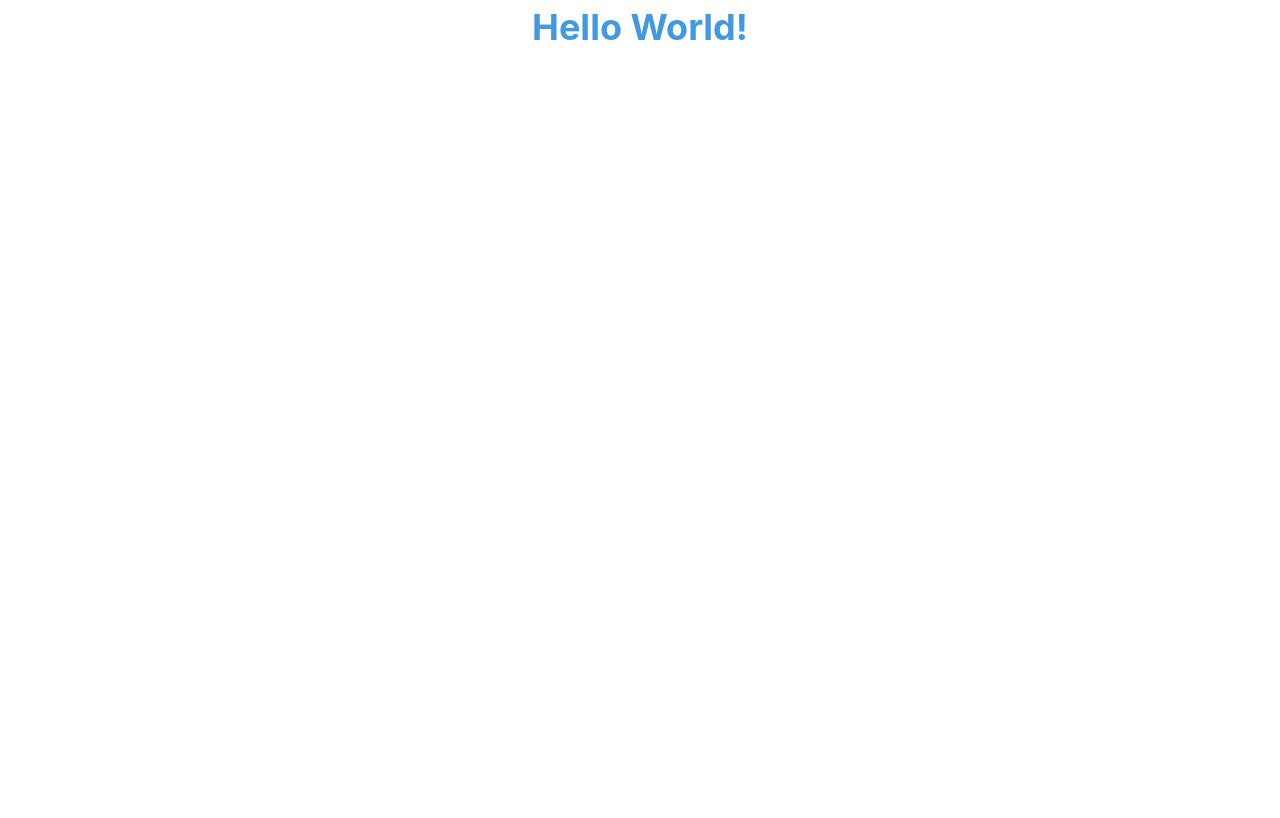
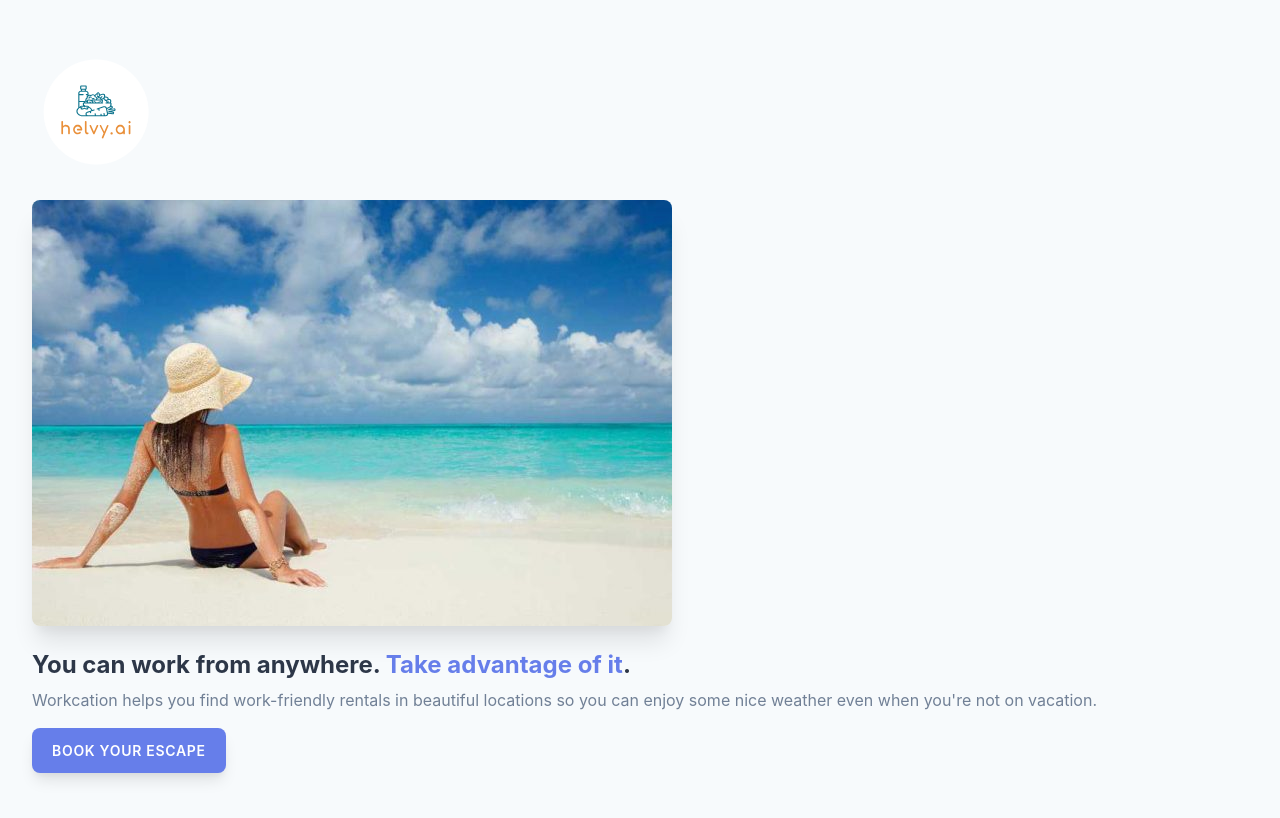
Before and after one commit to likern/tailwindcss-screencast-lessons, a website: page public/index.html in a window 1280 px wide. Drawn offline with Linux system fonts and the light colour scheme.

Commit message:
The Utility - First Workflow

```diff
--- a/public/index.html
+++ b/public/index.html
@@ -6,7 +6,29 @@
     <title>Document</title>
     <link rel="stylesheet" href="build/tailwind.css" />
   </head>
-  <body>
-    <h1 class="text-4xl font-bold text-center text-blue-500">Hello World!</h1>
+  <body class="bg-gray-100">
+    <div class="px-8 py-12">
+      <img class="h-32" src="./img/logo.svg" alt="Workcation" />
+      <img
+        class="mt-6 rounded-lg shadow-xl"
+        src="./img/beach-work.jpg"
+        alt="Woman workcating on the beach"
+      />
+      <h1 class="mt-6 text-2xl font-bold text-gray-800 leading-tight">
+        You can work from anywhere.
+        <span class="text-indigo-500">Take advantage of it</span>.
+      </h1>
+      <p class="mt-2 text-gray-600">
+        Workcation helps you find work-friendly rentals in beautiful locations
+        so you can enjoy some nice weather even when you're not on vacation.
+      </p>
+      <div class="mt-4">
+        <a
+          href="#"
+          class="inline-block px-5 py-3 rounded-lg bg-indigo-500 shadow-lg text-sm text-white uppercase tracking-wider font-semibold"
+          >Book your escape</a
+        >
+      </div>
+    </div>
   </body>
 </html>
```
Also changed, not shown: public/img/beach-work.jpg (added), public/img/logo.svg (added).
